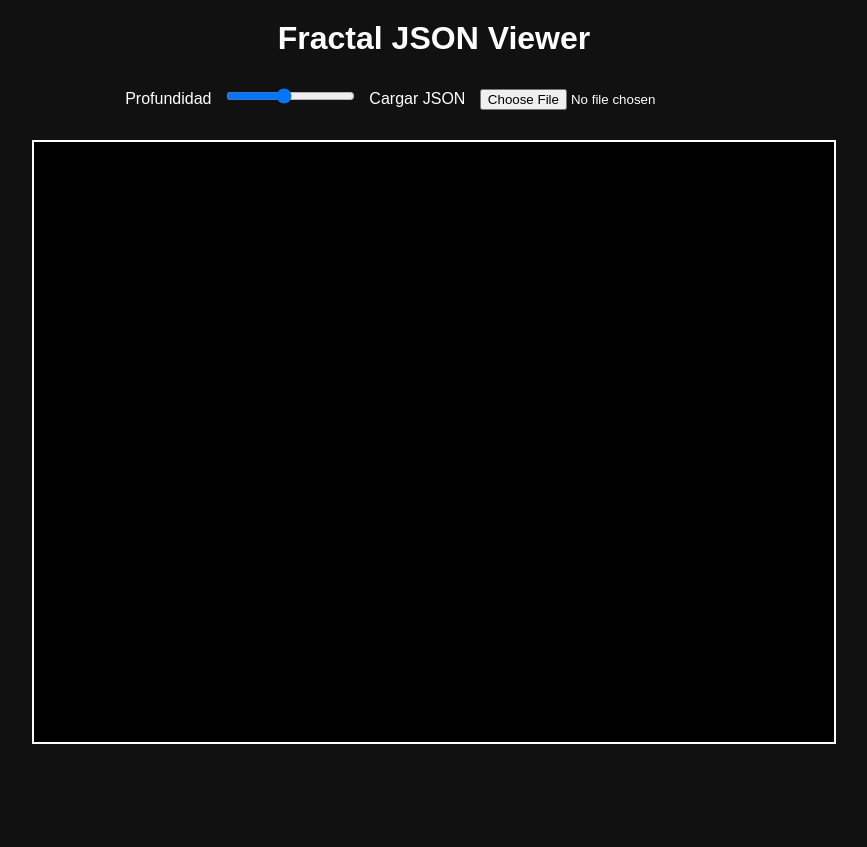
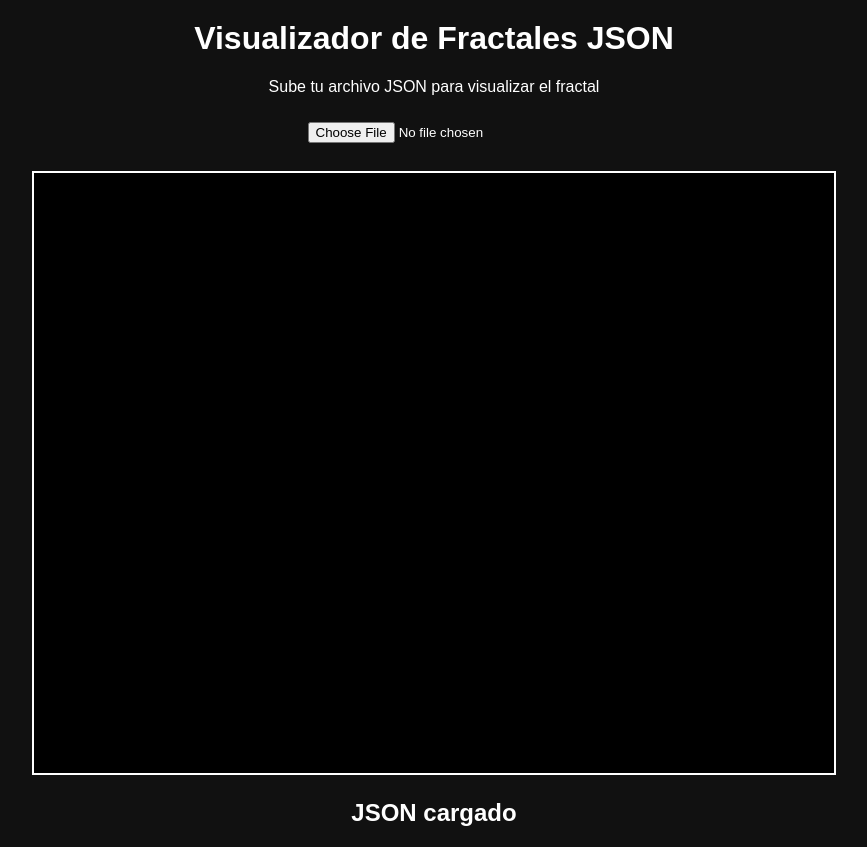
Before and after one commit to mordaz58633/Fractal-, a plain HTML site: page index.html in a window 1280 px wide. Shown: the whole page, without its empty margins (206-1073 px from the left). Before the commit the page ends 800 px from the top, so only its background shows below. Drawn offline with Linux system fonts and the light colour scheme.

Commit message:
Translate index.html content to Spanish

```diff
--- a/index.html
+++ b/index.html
@@ -1,26 +1,26 @@
 <!DOCTYPE html>
 <html lang="es">
+
 <head>
 <meta charset="UTF-8">
-<title>Fractal JSON Viewer</title>
+<title>Visualizador de Fractales JSON</title>
 <link rel="stylesheet" href="style.css">
 </head>
 
 <body>
 
-<h1>Fractal JSON Viewer</h1>
+<h1>Visualizador de Fractales JSON</h1>
 
-<div class="panel">
+<p>Sube tu archivo JSON para visualizar el fractal</p>
 
-<label>Profundidad</label>
-<input type="range" id="depth" min="1" max="10" value="5">
+<input type="file" id="fileInput" accept=".json">
 
-<label>Cargar JSON</label>
-<input type="file" id="fileInput">
-
-</div>
+<br><br>
 
 <canvas id="canvas" width="800" height="600"></canvas>
+
+<h2>JSON cargado</h2>
+<pre id="jsonViewer"></pre>
 
 <script src="script.js"></script>
 
```
